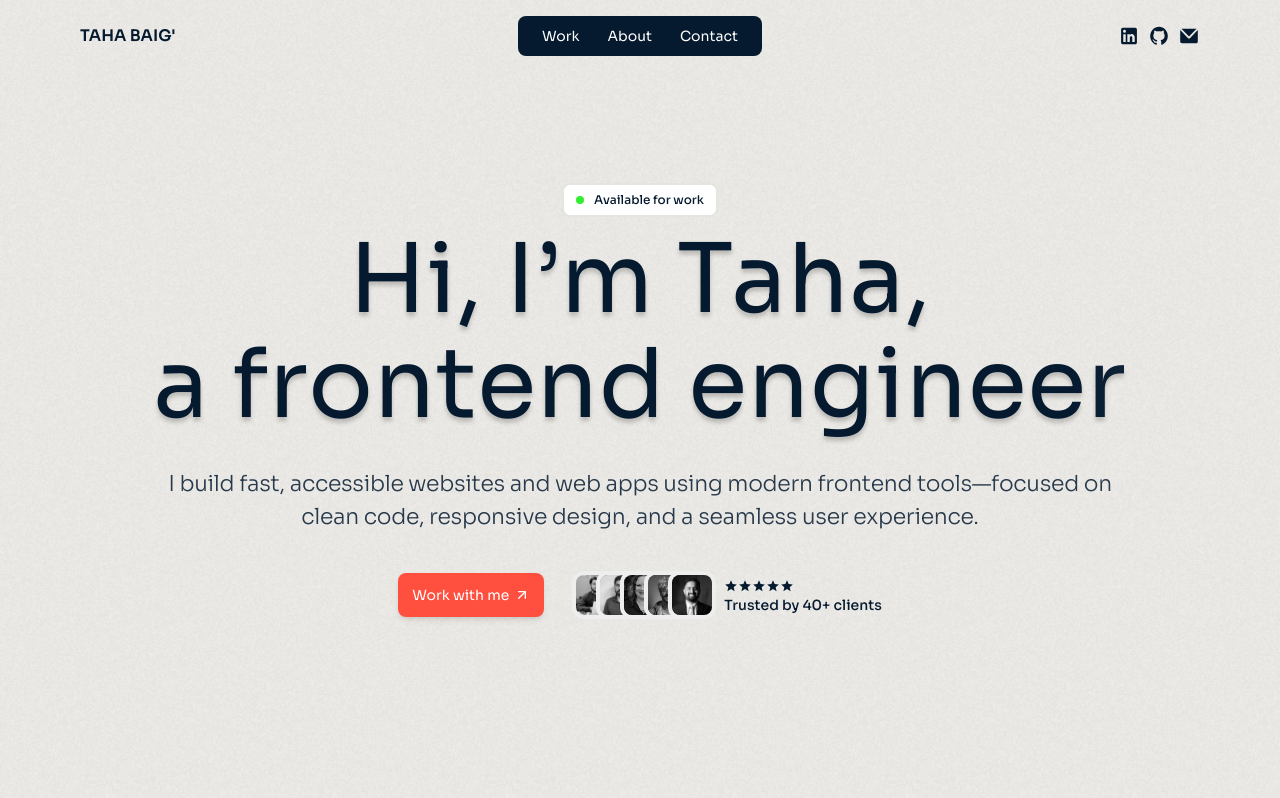
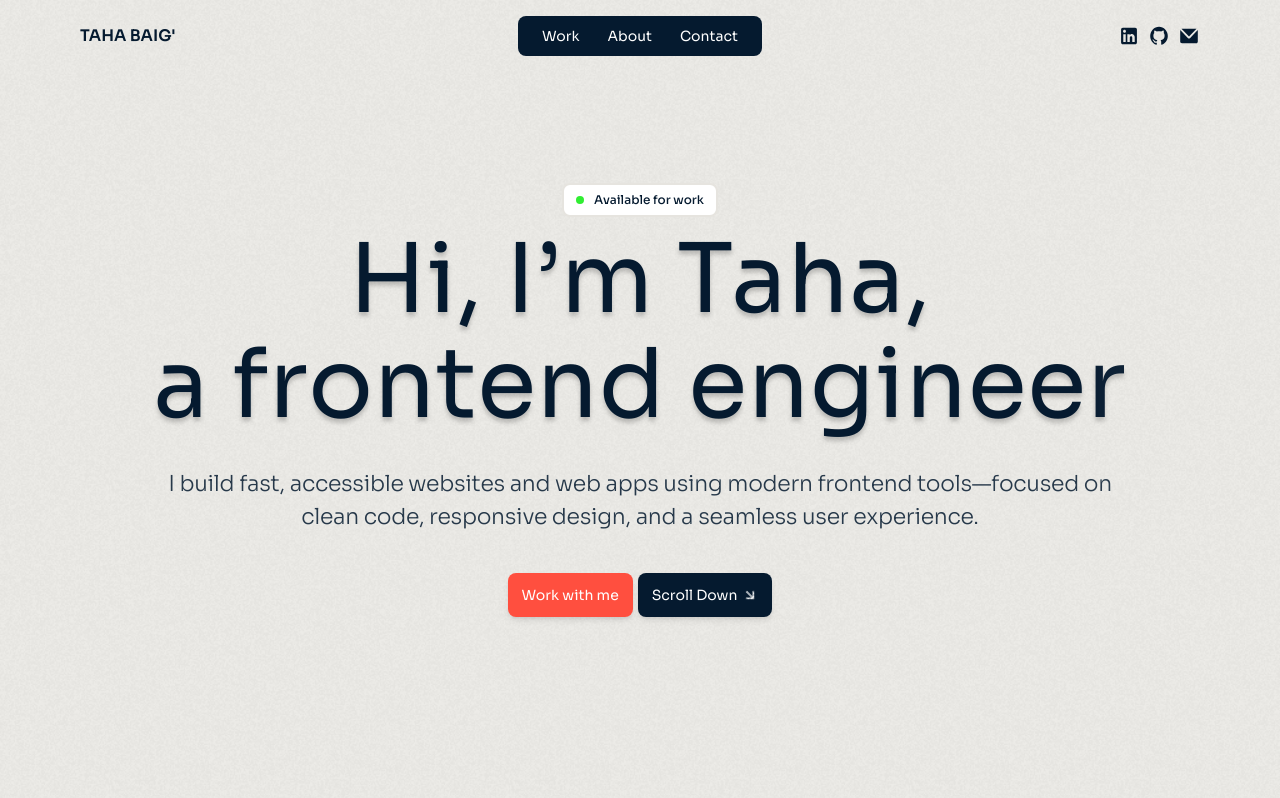
Before and after one commit to tahabaigdev/dev-portfolio, a React (Vite) app: page / in a window 1280 px wide. Shown: the top 798 px of the page. Built offline with nearby package versions, Linux system fonts and the light colour scheme.

Commit message:
project changes updated

```diff
--- a/index.html
+++ b/index.html
@@ -39,7 +39,7 @@
         "jobTitle": "Frontend Engineer",
         "worksFor": {
           "@type": "Organization",
-          "name": "Freelance"
+          "name": "IT Industry"
         }
       }
     </script>
--- a/src/components/layout/Footer.tsx
+++ b/src/components/layout/Footer.tsx
@@ -9,9 +9,6 @@ const Footer = () => {
     const target = document.querySelector(link) as HTMLElement | null;
     if (target && lenisRef.current) {
       lenisRef.current.scrollTo(target, { offset: -50 });
-
-      // ✅ Update URL without reloading
-      window.history.pushState(null, "", link);
     }
   };
 
@@ -23,13 +20,12 @@ const Footer = () => {
         </p>
 
         <div className="flex items-center justify-center md:justify-end">
-          <a
-            href="#home"
+          <button
             onClick={(e) => handleNavClick(e, "#home")}
             className="cursor-pointer text-[1.2rem] tracking-[0.7px] uppercase md:text-[1.4rem]"
           >
             Back to top
-          </a>
+          </button>
         </div>
       </div>
     </footer>
--- a/src/components/section/AboutSection.tsx
+++ b/src/components/section/AboutSection.tsx
@@ -1,4 +1,4 @@
-import { useLenisScroll } from "@/hooks/useLenis";
+import { Calendar } from "lucide-react";
 import { Button } from "../ui/button";
 
 const social = [
@@ -20,35 +20,21 @@ const experience = [
   {
     field: "Frontend Engineer",
     company: "RadixTech",
-    year: "2024",
+    year: "2024 - Present",
   },
   {
     field: "Fontend Developer",
     company: "Frototype Agency",
-    year: "2024",
+    year: "2024 - 2024",
   },
   {
     field: "Fontend Developer",
     company: "CreativeCycle",
-    year: "2023",
+    year: "2023 - 2024",
   },
 ];
 
 const AboutSection = () => {
-  const lenisRef = useLenisScroll();
-
-  const handleNavClick = (e: React.MouseEvent, link: string) => {
-    e.preventDefault();
-
-    const target = document.querySelector(link) as HTMLElement | null;
-    if (target && lenisRef.current) {
-      lenisRef.current.scrollTo(target, { offset: -50 });
-
-      // ✅ Update URL without reloading
-      window.history.pushState(null, "", link);
-    }
-  };
-
   return (
     <section id="about" className="py-[6rem]">
       <div className="container flex flex-col items-center gap-[4.4rem] md:flex-row">
@@ -98,13 +84,9 @@ const AboutSection = () => {
             </div>
 
             <div className="w-full">
-              <Button
-                onClick={(e) => handleNavClick(e, "#contact")}
-                asChild
-                className="w-full"
-              >
-                <a href="#contact" target="_blank">
-                  Let's Connect
+              <Button asChild className="w-full">
+                <a href="" target="_blank">
+                  Download Resume
                 </a>
               </Button>
             </div>
@@ -157,11 +139,14 @@ const AboutSection = () => {
                 key={idx}
                 className="shadow-04 flex items-center gap-[2rem] rounded-[.8rem] bg-[#efeeea] p-[1.6rem] lg:gap-[4.8rem]"
               >
-                <p className="flex-1">{item.field}</p>
+                <p className="flex flex-1 items-center gap-[1rem] text-left">
+                  <Calendar className="size-[2rem] stroke-[1.5px]" />{" "}
+                  {item.year}
+                </p>
 
                 <p className="flex-1">{item.company}</p>
 
-                <p className="flex-1 text-right">{item.year}</p>
+                <p className="flex-1">{item.field}</p>
               </li>
             ))}
           </ul>
--- a/src/components/section/ContactSection.tsx
+++ b/src/components/section/ContactSection.tsx
@@ -21,11 +21,11 @@ const ContactSection = () => {
         </h3>
 
         <p className="max-w-[70rem] text-[1.4rem] tracking-[0.7px] md:text-[2.2rem] md:leading-[3rem]">
-          Just email us at{" "}
+          Interested in working together or have a role in mind that fits my
+          skills? Send an email to{" "}
           <a href="mailto:connectmtb@gmail.com" className="underline">
             connectmtb@gmail.com
-          </a>{" "}
-          with any inquiries, and we’ll reply within the next business day.
+          </a>
         </p>
 
         <div>
--- a/src/components/section/HeroSection.tsx
+++ b/src/components/section/HeroSection.tsx
@@ -1,17 +1,28 @@
-import { ArrowRight } from "lucide-react";
+import { ArrowDown } from "lucide-react";
 import AvailableBadge from "../ui/AvailableBadge";
 import { Button } from "../ui/button";
+import { useLenisScroll } from "@/hooks/useLenis";
 
-const clients = [
-  { src: "/images/abubakar.webp", alt: "Client 1" },
-  { src: "/images/asim.webp", alt: "Client 2" },
-  { src: "/images/client-05.avif", alt: "Client 3" },
-  { src: "/images/client-04.avif", alt: "Client 4" },
-  { src: "/images/chandeep.webp", alt: "Client 5" },
-];
+// const clients = [
+//   { src: "/images/abubakar.webp", alt: "Client 1" },
+//   { src: "/images/asim.webp", alt: "Client 2" },
+//   { src: "/images/client-05.avif", alt: "Client 3" },
+//   { src: "/images/client-04.avif", alt: "Client 4" },
+//   { src: "/images/chandeep.webp", alt: "Client 5" },
+// ];
 
 const HeroSection = () => {
   const HeadingText = "Hi, I’m Taha,\na frontend engineer";
+  const lenisRef = useLenisScroll();
+
+  const handleNavClick = (e: React.MouseEvent, link: string) => {
+    e.preventDefault();
+
+    const target = document.querySelector(link) as HTMLElement | null;
+    if (target && lenisRef.current) {
+      lenisRef.current.scrollTo(target, { offset: -50 });
+    }
+  };
 
   return (
     <section id="home" className="flex min-h-screen items-center">
@@ -36,15 +47,19 @@ const HeroSection = () => {
             experience.
           </p>
 
-          <div className="flex w-full flex-col items-center justify-center gap-[4rem] px-[4rem] md:flex-row">
+          <div className="flex w-full flex-col items-center justify-center gap-[.5rem] px-[4rem] md:flex-row">
             <Button asChild>
               <a href="mailto:connectmtb@gmail.com">
                 <span>Work with me</span>
-                <ArrowRight className="size-[1.6rem] -rotate-45 transition-all duration-200 group-hover:rotate-0" />
               </a>
             </Button>
 
-            <div className="flex items-center gap-[2rem]">
+            <Button variant="dark" onClick={(e) => handleNavClick(e, "#work")}>
+              <span>Scroll Down</span>
+              <ArrowDown className="size-[1.6rem] -rotate-45 transition-all duration-200 group-hover:rotate-0" />
+            </Button>
+
+            {/* <div className="flex items-center gap-[2rem]">
               <ul className="flex items-center">
                 {clients.map((item, idx) => (
                   <li
@@ -77,7 +92,7 @@ const HeroSection = () => {
                   Trusted by 40+ clients
                 </h6>
               </div>
-            </div>
+            </div> */}
           </div>
         </div>
       </div>
--- a/src/pages/Home.tsx
+++ b/src/pages/Home.tsx
@@ -1,9 +1,7 @@
 import InitialMaskReveal from "@/components/animations/InitialMaskReveal";
 import AboutSection from "@/components/section/AboutSection";
-import ComparisionSection from "@/components/section/ComparisionSection";
 import ContactSection from "@/components/section/ContactSection";
 import HeroSection from "@/components/section/HeroSection";
-import ProcessSection from "@/components/section/ProcessSection";
 import ProjectSection from "@/components/section/ProjectSection";
 import TestimonialSection from "@/components/section/TestimonialSection";
 
@@ -18,10 +16,6 @@ const Home = () => {
 
       <AboutSection />
 
-      <ComparisionSection />
-
-      <ProcessSection />
-
       <ContactSection />
 
       <TestimonialSection />
```
